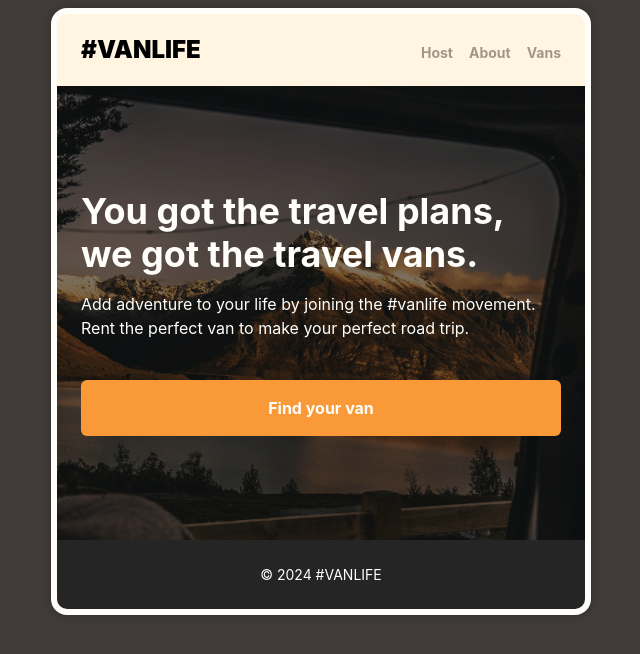
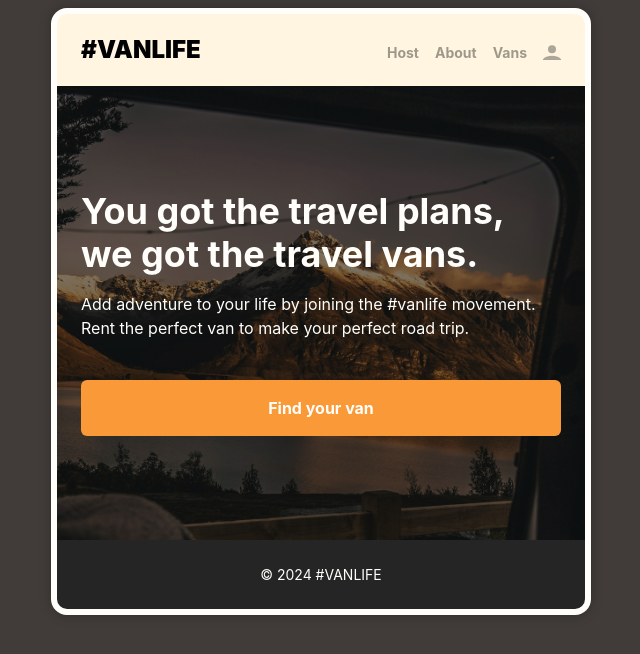
Before and after one commit to joaka91/van-life, a React (Vite) app: page / in a window 1280 px wide. Shown: the top 654 px of the page, without its empty margins (319-959 px from the left). Built offline with nearby package versions, Linux system fonts and the light colour scheme; what miragejs would draw is missing.

Commit message:
Login page

```diff
--- a/src/components/Header.jsx
+++ b/src/components/Header.jsx
@@ -8,6 +8,7 @@ export default function Header() {
         <NavLink to="host">Host</NavLink>
         <NavLink to="about">About</NavLink>
         <NavLink to="vans">Vans</NavLink>
+        <NavLink to="login"><span className="login-icon"></span></NavLink>
       </nav>
     </header>
   )
--- a/src/index.css
+++ b/src/index.css
@@ -62,12 +62,22 @@ img {
   object-fit: cover;
 }
 
+input {
+  width: 100%;
+  padding: .75rem;
+  font: inherit;
+  border: 1px solid hsl(0 0% 0% / .25);
+  border-radius: .25rem;
+}
+
 nav {
   display: flex;
+  align-items: flex-end;
   gap: 1rem;
   font-size: .875rem;
 }
 nav a {
+  line-height: 1;
   opacity: .375;
   transition: opacity 250ms;
 }
@@ -409,3 +419,38 @@ a:hover .van-item__name {
 .not-found .btn {
   margin-top: 4rem;
 }
+
+.login-icon {
+  display: block;
+  position: relative;
+  width: 1.125rem;
+  aspect-ratio: 1 / 1;
+  overflow: hidden;
+}
+.login-icon::before,
+.login-icon::after {
+  content: "";
+  position: absolute;
+  background-color: var(--clr-dark);
+  border-radius: 50%;
+}
+.login-icon::before {
+  inset: 27%;
+  transform: translateY(-20%);
+}
+.login-icon::after {
+  inset: -30%;
+  transform: translateY(65%);
+}
+
+.center {
+  text-align: center;
+}
+
+.login-form {
+  display: flex;
+  flex-direction: column;
+  align-items: center;
+  gap: 1rem;
+  margin-bottom: 2rem;
+}
```
Also changed, not shown: src/pages/Login.jsx (added, +22 -0 lines).
